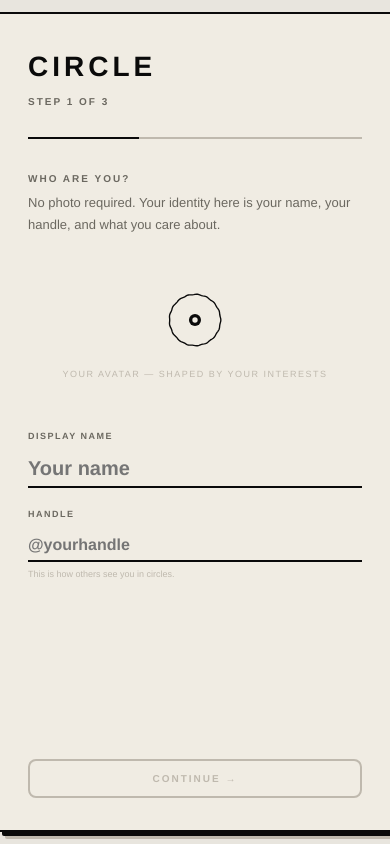
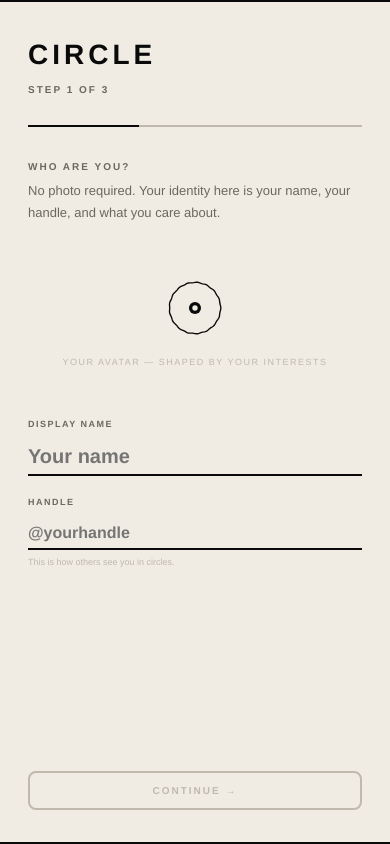
Before and after one commit to circleman-collab/circle-app, a React (Vite) app: page / in a window 390 px wide. Built offline with nearby package versions, Linux system fonts and the light colour scheme.

Commit message:
Final final mobile bug fix

```diff
--- a/src/App.jsx
+++ b/src/App.jsx
@@ -169,8 +169,8 @@ function SpontaneousCircleSheet({currentUser,otherUser,sharedTags,onCreate,onDis
   useEffect(()=>{var t=setTimeout(()=>{setVisible(true);setTimeout(()=>inputRef.current&&inputRef.current.focus(),350);},80);return()=>clearTimeout(t);},[]);
   var tags=sharedTags.length>0?sharedTags:otherUser.tags.slice(0,4);
   function handleCreate(){onCreate({name:circleName.trim()||autoName,tags,type:"closed",governance:{mode:"admin",admins:[]},passphrase:"",pulseable:false});}
-  return(<div style={{position:"absolute",bottom:0,left:0,right:0,zIndex:200,transform:visible?"translateY(0)":"translateY(100%)",transition:"transform 0.4s cubic-bezier(0.22,1,0.36,1)"}}>
-    <div style={{background:BG,border:"2px solid "+INK,borderBottom:"none",padding:"22px 22px 32px",boxShadow:"0 -4px 0 "+INK}}>
+  return(<div style={{position:"absolute",bottom:0,left:0,right:0,zIndex:200,transform:visible?"translateY(0)":"translateY(100%)",transition:"transform 0.4s cubic-bezier(0.22,1,0.36,1)",maxWidth:"100%",overflowX:"hidden"}}>
+    <div style={{background:BG,border:"2px solid "+INK,borderBottom:"none",padding:"22px 22px 32px",boxShadow:"0 -4px 0 "+INK,boxSizing:"border-box"}}>
       <div style={{display:"flex",justifyContent:"space-between",alignItems:"flex-start",marginBottom:18}}>
         <div style={{fontSize:9,fontWeight:700,letterSpacing:2,textTransform:"uppercase",color:INK_MID}}>Start a Circle</div>
         <button onClick={onDismiss} style={{background:"none",border:"none",fontSize:18,cursor:"pointer",color:INK,minWidth:44,minHeight:44,display:"flex",alignItems:"center",justifyContent:"flex-end",padding:0}}>×</button>
@@ -266,7 +266,7 @@ function PulseCheckCard({user,currentUser,onStartPulseChat,onDismiss}){
   var [visible,setVisible]=useState(false);
   useEffect(()=>{var t=setTimeout(()=>setVisible(true),80);return()=>clearTimeout(t);},[]);
   var sharedTags=(currentUser.tags||[]).filter(t=>(user.tags||[]).includes(t));
-  return(<div style={{position:"absolute",bottom:0,left:0,right:0,zIndex:150,transform:visible?"translateY(0)":"translateY(100%)",transition:"transform 0.45s cubic-bezier(0.22,1,0.36,1)"}}>
+  return(<div style={{position:"absolute",bottom:0,left:0,right:0,zIndex:150,maxWidth:"100%",overflowX:"hidden",transform:visible?"translateY(0)":"translateY(100%)",transition:"transform 0.45s cubic-bezier(0.22,1,0.36,1)"}}>
     <div style={{background:BG,border:"2px solid "+INK,borderBottom:"none",padding:"22px 22px 28px",boxShadow:"0 -4px 0 "+INK}}>
       <div style={{display:"flex",justifyContent:"space-between",alignItems:"flex-start",marginBottom:16}}>
         <div style={{fontSize:9,fontWeight:700,letterSpacing:2,textTransform:"uppercase",color:INK_MID}}>◉ Pulse Check</div>
@@ -288,7 +288,7 @@ function CirclePulseCard({circle,currentUser,onJoin,onDismiss}){
   useEffect(()=>{var t=setTimeout(()=>setVisible(true),80);return()=>clearTimeout(t);},[]);
   var sharedTags=(currentUser.tags||[]).filter(t=>(circle.tags||[]).includes(t));
   var color=DRAFT_COLORS[Math.abs(tagSeed(circle.tags))%6+1]||INK;
-  return(<div style={{position:"absolute",bottom:0,left:0,right:0,zIndex:150,transform:visible?"translateY(0)":"translateY(100%)",transition:"transform 0.45s cubic-bezier(0.22,1,0.36,1)"}}>
+  return(<div style={{position:"absolute",bottom:0,left:0,right:0,zIndex:150,maxWidth:"100%",overflowX:"hidden",transform:visible?"translateY(0)":"translateY(100%)",transition:"transform 0.45s cubic-bezier(0.22,1,0.36,1)"}}>
     <div style={{background:BG,border:"2px solid "+INK,borderBottom:"none",padding:"22px 22px 28px",boxShadow:"0 -4px 0 "+INK}}>
       <div style={{display:"flex",justifyContent:"space-between",alignItems:"flex-start",marginBottom:16}}>
         <div style={{fontSize:9,fontWeight:700,letterSpacing:2,textTransform:"uppercase",color:INK_MID}}>◉ Pulse Check — Hidden Circle</div>
@@ -308,7 +308,7 @@ function CirclePulseCard({circle,currentUser,onJoin,onDismiss}){
 function InterestMatchNotif({circle,sharedTags,onGo,onDismiss}){
   var [visible,setVisible]=useState(false);
   useEffect(()=>{var t=setTimeout(()=>setVisible(true),60);return()=>clearTimeout(t);},[]);
-  return(<div style={{position:"absolute",top:0,left:0,right:0,zIndex:120,transform:visible?"translateY(0)":"translateY(-100%)",transition:"transform 0.4s cubic-bezier(0.22,1,0.36,1)"}}>
+  return(<div style={{position:"absolute",top:0,left:0,right:0,zIndex:120,maxWidth:"100%",overflowX:"hidden",transform:visible?"translateY(0)":"translateY(-100%)",transition:"transform 0.4s cubic-bezier(0.22,1,0.36,1)"}}>
     <div style={{background:BG,borderBottom:"2px solid "+INK,padding:"10px 18px",display:"flex",alignItems:"center",gap:10,boxShadow:"0 3px 0 "+INK_LIGHT}}>
       <div style={{fontSize:12,color:INK_MID,flexShrink:0}}>◉</div>
       <div style={{flex:1,minWidth:0}}>
@@ -635,7 +635,7 @@ export default function App(){
   // Inject once: kill iOS tap-highlight and text-selection on all interactive elements
   useEffect(()=>{
     var s=document.createElement("style");
-    s.textContent="*{-webkit-tap-highlight-color:transparent;-webkit-user-select:none;user-select:none;}input,textarea{-webkit-user-select:text;user-select:text;}";
+    s.textContent="*{-webkit-tap-highlight-color:transparent;-webkit-user-select:none;user-select:none;}input,textarea{-webkit-user-select:text;user-select:text;}html,body{overflow-x:hidden;width:100%;}";
     document.head.appendChild(s);
     return()=>s.remove();
   },[]);
@@ -867,8 +867,9 @@ export default function App(){
   },[pendingPos,currentUser]);
   function sendMsg(){if(!msgInput.trim()||!selectedChat||!currentUser)return;var id=selectedChat.id,nm=makeMessage(msgInput.trim(),currentUser.id,currentUser.handle);setAllChats(prev=>prev.map(c=>c.id===id?{...c,msgs:[...c.msgs,nm]}:c));setMsgInput("");}
 
-  var outerShell={background:BG_OUTER,minHeight:"100vh",display:"flex",flexDirection:"column",alignItems:"center",fontFamily:font,userSelect:"none",WebkitUserSelect:"none",WebkitTapHighlightColor:"transparent"};
-  var phoneCard={background:BG,border:"2.5px solid "+INK,borderRadius:2,width:"100%",maxWidth:390,flex:1,display:"flex",flexDirection:"column",overflow:"hidden",boxShadow:"4px 4px 0px "+INK+", 7px 7px 0px "+INK_LIGHT,margin:"12px",position:"relative"};
+  var isMobile=window.innerWidth<=430;
+  var outerShell={background:BG_OUTER,minHeight:"100vh",display:"flex",flexDirection:"column",alignItems:"center",fontFamily:font,userSelect:"none",WebkitUserSelect:"none",WebkitTapHighlightColor:"transparent",overflowX:"hidden",width:"100%"};
+  var phoneCard={background:BG,border:"2.5px solid "+INK,borderRadius:isMobile?0:2,width:"100%",maxWidth:390,flex:1,display:"flex",flexDirection:"column",overflow:"hidden",boxShadow:isMobile?"none":"4px 4px 0px "+INK+", 7px 7px 0px "+INK_LIGHT,margin:isMobile?0:"12px",position:"relative"};
 
   if(!currentUser)return(<div key="shell" style={outerShell}><div key="card" style={phoneCard}><OnboardingFlow onComplete={u=>setCurrentUser(u)}/></div></div>);
 
```
